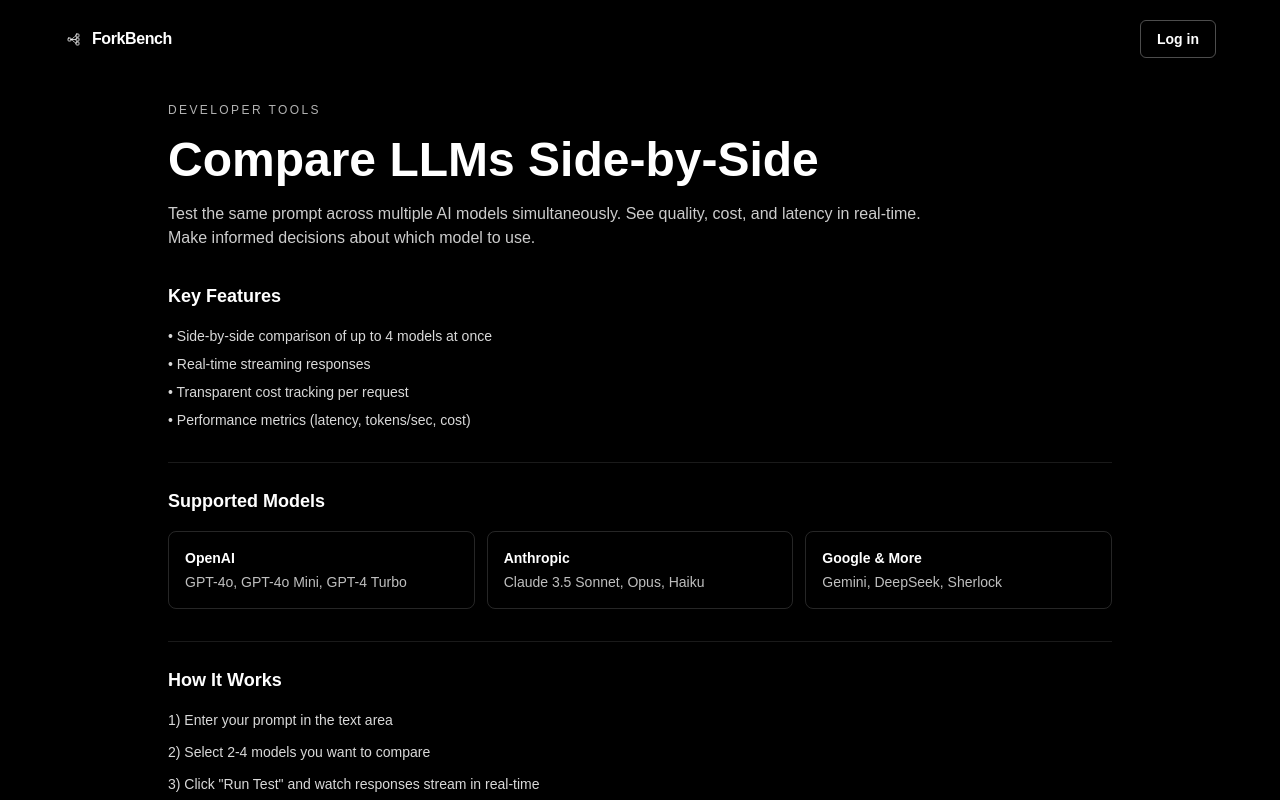
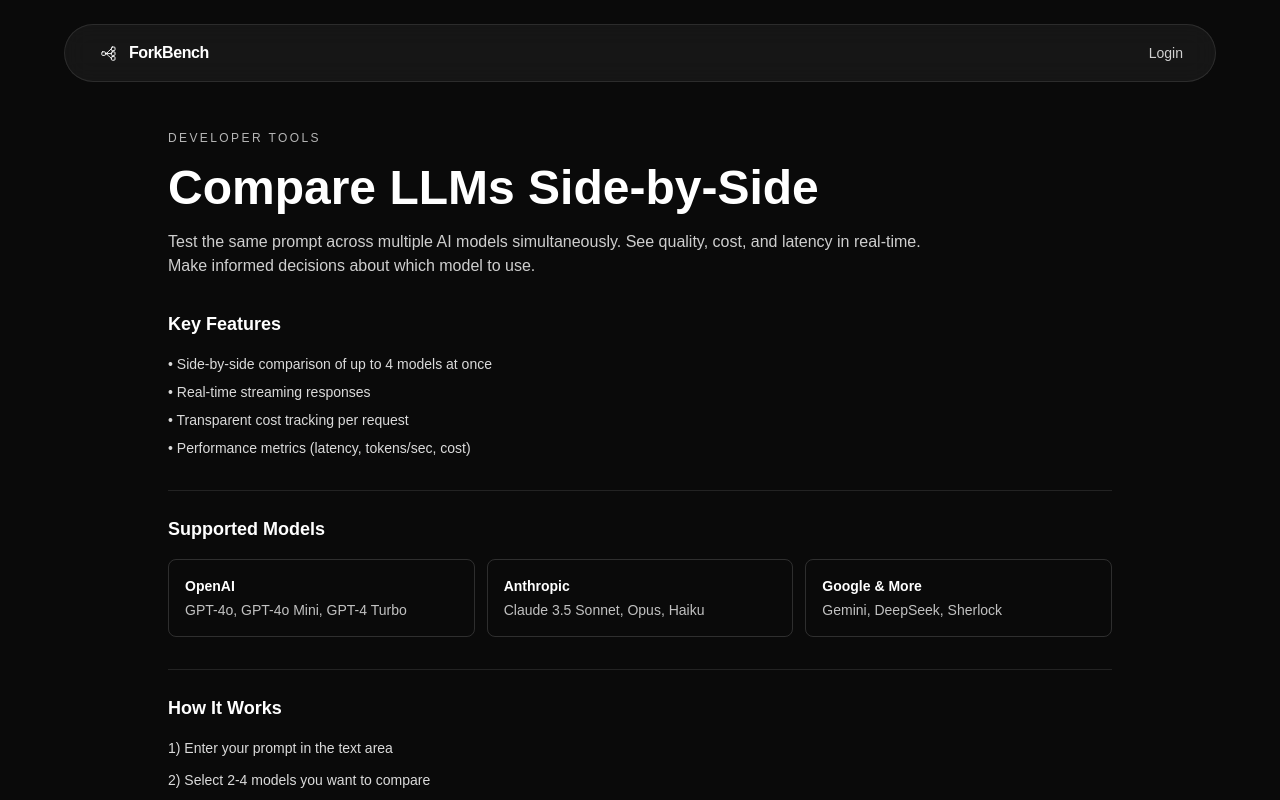
Before and after one commit to kyaw-nyc/Forkbench, a Next.js app: page /learn-more in a window 1280 px wide. Shown: the top 800 px of the page. Built offline with nearby package versions, Linux system fonts and the light colour scheme.

Commit message:
Changed learn more page and favicon

```diff
--- a/app/learn-more/page.tsx
+++ b/app/learn-more/page.tsx
@@ -3,25 +3,22 @@ import Image from 'next/image'
 
 export default function LearnMorePage() {
   return (
-    <div className="relative isolate min-h-screen w-full overflow-hidden bg-black text-white">
-      <div className="pointer-events-none relative z-10 flex min-h-screen flex-col">
-        <div className="absolute left-0 right-0 top-0 h-[76px] bg-black/80" />
-
-        <header className="relative flex items-center justify-between px-8 py-5 lg:px-16">
-          <Link
-            href="/"
-            className="pointer-events-auto flex items-center gap-2 text-base font-semibold tracking-tight text-white transition hover:text-white/80"
-          >
-            <Image src="/logo.svg" alt="ForkBench" width={20} height={20} className="invert" />
-            ForkBench
-          </Link>
-          <div className="pointer-events-auto flex items-center gap-3">
-            <Link
-              href="/login"
-              className="rounded-md border border-white/30 px-4 py-2 text-sm font-semibold text-white transition hover:border-white hover:bg-white hover:text-[#080705]"
-            >
-              Log in
+    <div className="relative isolate min-h-screen w-full overflow-hidden bg-[#0a0a0a] text-white">
+      <div className="relative z-10 flex min-h-screen flex-col">
+        <header className="relative flex items-center justify-center px-8 py-6 lg:px-16">
+          <div className="flex w-full max-w-6xl items-center justify-between rounded-full border border-white/10 bg-white/5 px-8 py-4 backdrop-blur-md">
+            <Link href="/" className="flex items-center gap-2">
+              <Image src="/logo.svg" alt="ForkBench" width={24} height={24} className="invert" />
+              <span className="text-base font-semibold tracking-tight text-white">ForkBench</span>
             </Link>
+            <nav className="flex items-center">
+              <Link
+                href="/login"
+                className="text-sm font-medium text-white/80 transition hover:text-white"
+              >
+                Login
+              </Link>
+            </nav>
           </div>
         </header>
 
```
Also changed, not shown: app/ForkGrid.svg (deleted), app/icon.svg.
